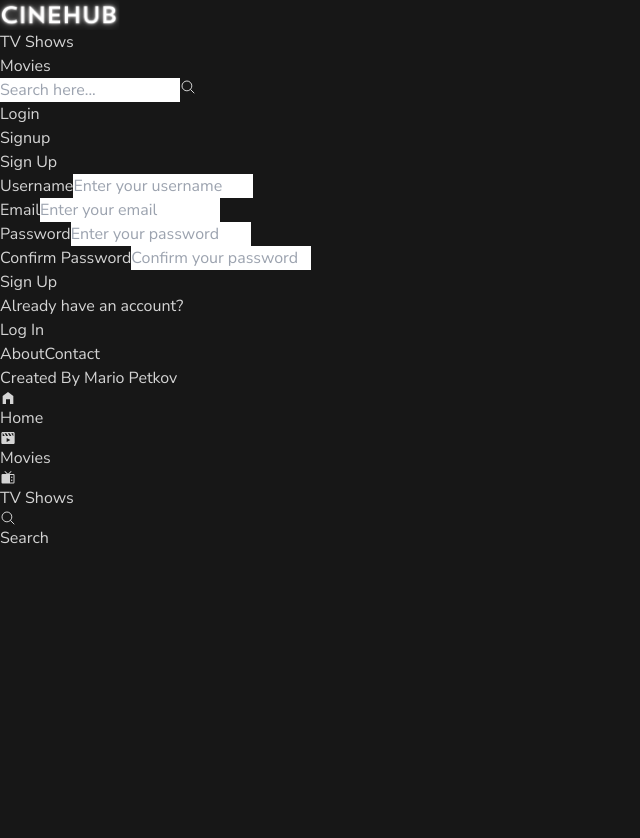
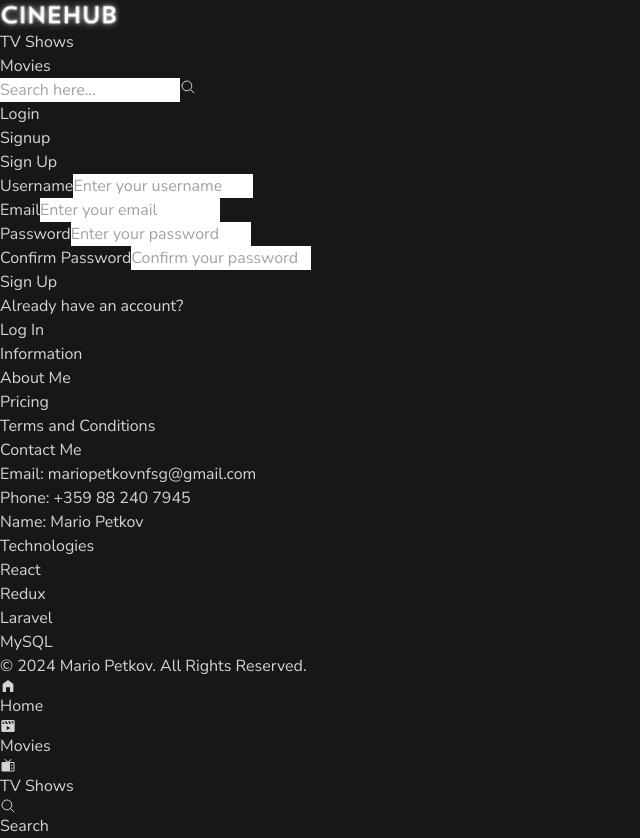
Before and after one commit to Mario1515/CineHub, a React (Vite) app in the folder client/: page /signup in a window 1280 px wide. Shown: the whole page, without its empty margins (0-640 px from the left). Before the commit the page ends 800 px from the top, so only its background shows below. Built offline with nearby package versions, Linux system fonts and the light colour scheme; no server answers.

Commit message:
Added Footer / Client

```diff
--- a/client/src/components/Footer.jsx
+++ b/client/src/components/Footer.jsx
@@ -1,16 +1,119 @@
-import React from 'react'
-import { Link } from 'react-router-dom'
+import React from 'react';
+import { Typography } from "@material-tailwind/react";
+
+const currentYear = new Date().getFullYear();
 
 const Footer = () => {
   return (
-    <footer className='text-center bg-neutral-600 bg-opacity-35 text-neutral-400 py-2'>
-        <div className='flex items-center justify-center gap-4'>
-          <Link to="/" >About</Link>
-          <Link to="/">Contact</Link>
+    <footer className="relative w-full bg-neutral-800 text-neutral-200">
+      <div className="mx-auto w-full max-w-7xl px-8 py-12">
+        <div className="grid grid-cols-1 gap-8 md:grid-cols-2 lg:grid-cols-3">
+          {/* Information Section */}
+          <div className="w-full">
+            <Typography
+              variant="small"
+              color="blue-gray"
+              className="mb-4 font-bold uppercase opacity-80"
+            >
+              Information
+            </Typography>
+            <ul className="space-y-1">
+              <Typography as="li" color="blue-gray" className="font-normal">
+                <a
+                  href="https://github.com/mario1515"
+                  className="inline-block py-1 pr-2 transition-transform hover:scale-105 hover:text-neutral-100"
+                >
+                  About Me
+                </a>
+              </Typography>
+              <Typography as="li" color="blue-gray" className="font-normal">
+                <a
+                  href="https://github.com/mario1515"
+                  className="inline-block py-1 pr-2 transition-transform hover:scale-105 hover:text-neutral-100"
+                >
+                  Pricing
+                </a>
+              </Typography>
+              <Typography as="li" color="blue-gray" className="font-normal">
+                <a
+                  href="#terms-conditions"
+                  className="inline-block py-1 pr-2 transition-transform hover:scale-105 hover:text-neutral-100"
+                >
+                  Terms and Conditions
+                </a>
+              </Typography>
+            </ul>
+          </div>
+
+          {/* Contact Me Section */}
+          <div className="w-full">
+            <Typography
+              variant="small"
+              color="blue-gray"
+              className="mb-4 font-bold uppercase opacity-80"
+            >
+              Contact Me
+            </Typography>
+            <ul className="space-y-1">
+              <Typography as="li" color="blue-gray" className="font-normal">
+                <a
+                  href="mailto:mariopetkovnfsg@gmail.com"
+                  className="inline-block py-1 pr-2 transition-transform hover:scale-105 hover:text-neutral-100"
+                >
+                  Email: mariopetkovnfsg@gmail.com
+                </a>
+              </Typography>
+              <Typography as="li" color="blue-gray" className="font-normal">
+                <a
+                  href="tel:+359882407945"
+                  className="inline-block py-1 pr-2 transition-transform hover:scale-105 hover:text-neutral-100"
+                >
+                  Phone: +359 88 240 7945
+                </a>
+              </Typography>
+              <Typography as="li" color="blue-gray" className="font-normal">
+                <span className="inline-block py-1 pr-2">Name: Mario Petkov</span>
+              </Typography>
+            </ul>
+          </div>
+
+          {/* Technologies Section */}
+          <div className="w-full">
+            <Typography
+              variant="small"
+              color="blue-gray"
+              className="mb-4 font-bold uppercase opacity-80"
+            >
+              Technologies
+            </Typography>
+            <ul className="space-y-1">
+              <Typography as="li" color="blue-gray" className="font-normal">
+                <span className="inline-block py-1 pr-2">React</span>
+              </Typography>
+              <Typography as="li" color="blue-gray" className="font-normal">
+                <span className="inline-block py-1 pr-2">Redux</span>
+              </Typography>
+              <Typography as="li" color="blue-gray" className="font-normal">
+                <span className="inline-block py-1 pr-2">Laravel</span>
+              </Typography>
+              <Typography as="li" color="blue-gray" className="font-normal">
+                <span className="inline-block py-1 pr-2">MySQL</span>
+              </Typography>
+            </ul>
+          </div>
         </div>
-        <p className='text-sm'>Created By Mario Petkov</p>
+
+        <div className="mt-4 flex flex-col items-center justify-center border-t border-neutral-600 py-4">
+          <Typography
+            variant="small"
+            className="mb-2 text-center font-normal text-neutral-300"
+          >
+            &copy; {currentYear} <a href="https://my-portfolio-qlv1.onrender.com/" className="hover:text-neutral-100">Mario Petkov</a>. All Rights Reserved.
+          </Typography>
+        </div>
+      </div>
     </footer>
-  )
+  );
 }
 
-export default Footer
+export default Footer;
--- a/client/src/components/User/Login.jsx
+++ b/client/src/components/User/Login.jsx
@@ -28,7 +28,7 @@ const Login = () => {
     .then(({data}) => {
       setUser(data.user)
       setToken(data.token);
-      navigate("/explore");
+      navigate("/");
     })
     .catch((err) => {
       const response = err.response;
--- a/client/src/components/User/Logout.jsx
+++ b/client/src/components/User/Logout.jsx
@@ -17,10 +17,10 @@ const Logout = ({ showLogoutDialog, handleCloseDialog }) => {
       .then(() => {
         setUser({});
         setToken(null);
-        navigate(`/explore`);
+        navigate(`/`);
       })
       .catch(() => {
-        navigate(`/explore`);
+        navigate(`/`);
       }).finally(()=> {
         setLoading(false);
         handleCloseDialog(); // Close the dialog after logout
--- a/client/src/components/User/Signup.jsx
+++ b/client/src/components/User/Signup.jsx
@@ -37,7 +37,7 @@ const Signup = () => {
       .then(({data}) => {
         setUser(data.user)
         setToken(data.token);
-        navigate(`/explore`)
+        navigate(`/`)
       })
       .catch(err => {
         console.log(err);
```
